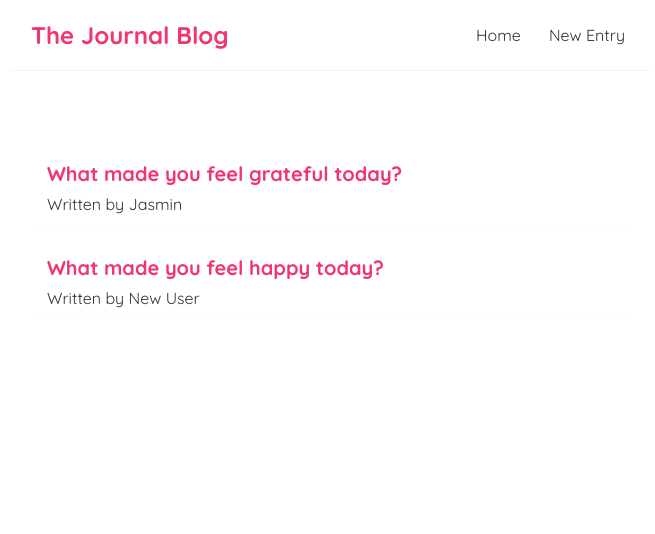
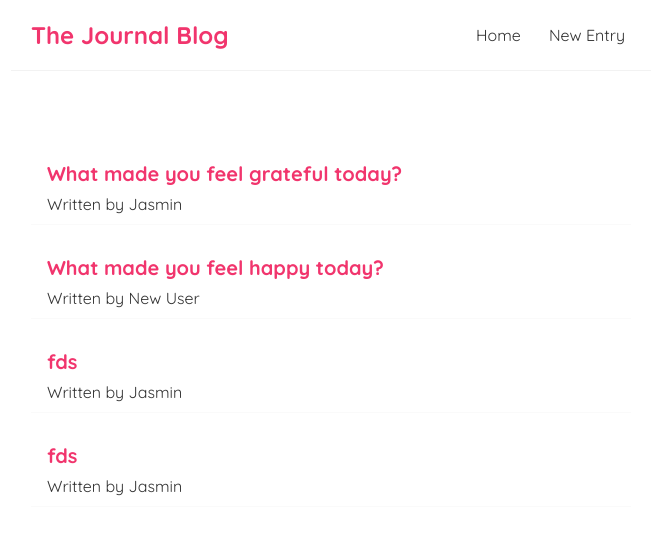
Before and after one commit to jsongcodes/journal-blog, a React (Create React App) app: page / in a window 1280 px wide. Shown: the top 534 px of the page, without its empty margins (309-964 px from the left). Built offline with nearby package versions, Linux system fonts and the light colour scheme; data requests are answered from the project's data file.

Commit message:
Added POST request

```diff
--- a/data/db.json
+++ b/data/db.json
@@ -5,11 +5,24 @@
       "title": "What made you feel grateful today?",
       "body": "lorem ipsum...",
       "author": "Jasmin"
-    },    {
+    },
+    {
       "id": 2,
       "title": "What made you feel happy today?",
       "body": "lorem ipsum...",
       "author": "New User"
+    },
+    {
+      "title": "fds",
+      "body": "fdsfs",
+      "author": "Jasmin",
+      "id": 3
+    },
+    {
+      "title": "fds",
+      "body": "fdsfdsfds",
+      "author": "Jasmin",
+      "id": 4
     }
-
-]}
+  ]
+}
--- a/src/Create.js
+++ b/src/Create.js
@@ -1,17 +1,43 @@
+import { useState } from "react";
+
 const Create = () => {
+  const [title, setTitle] = useState("");
+  const [body, setBody] = useState("");
+  const [author, setAuthor] = useState("Jasmin");
+
+  const handleSubmit = (e) => {
+    e.preventDefault();
+    const entry = { title, body, author };
+    fetch('http://localhost:8000/entries', {
+        method: 'POST',
+        headers: {'Content-Type': 'application/json'},
+        body: JSON.stringify(entry)
+    }).then(() => {
+
+    })
+  };
+
   return (
     <div className="create">
       <h2>Add a New Entry</h2>
-      <form>
+      <form onSubmit={handleSubmit}>
         <label>Entry title:</label>
-        <input type="text" required />
+        <input
+          type="text"
+          required
+          value={title}
+          onChange={(e) => setTitle(e.target.value)}
+        />
         <label>Entry body:</label>
         <textarea
-        required></textarea>
+          required
+          value={body}
+          onChange={(e) => setBody(e.target.value)}
+        ></textarea>
         <label>Entry author:</label>
-        <select>
-            <option value="Jasmin">Jasmin</option>
-            <option value="New User">New User</option>
+        <select value={author} onChange={(e) => setAuthor(e.target.value)}>
+          <option value="Jasmin">Jasmin</option>
+          <option value="New User">New User</option>
         </select>
         <button>Add Entry</button>
       </form>
```
Lines whose indentation alone changed are shown as unchanged.
